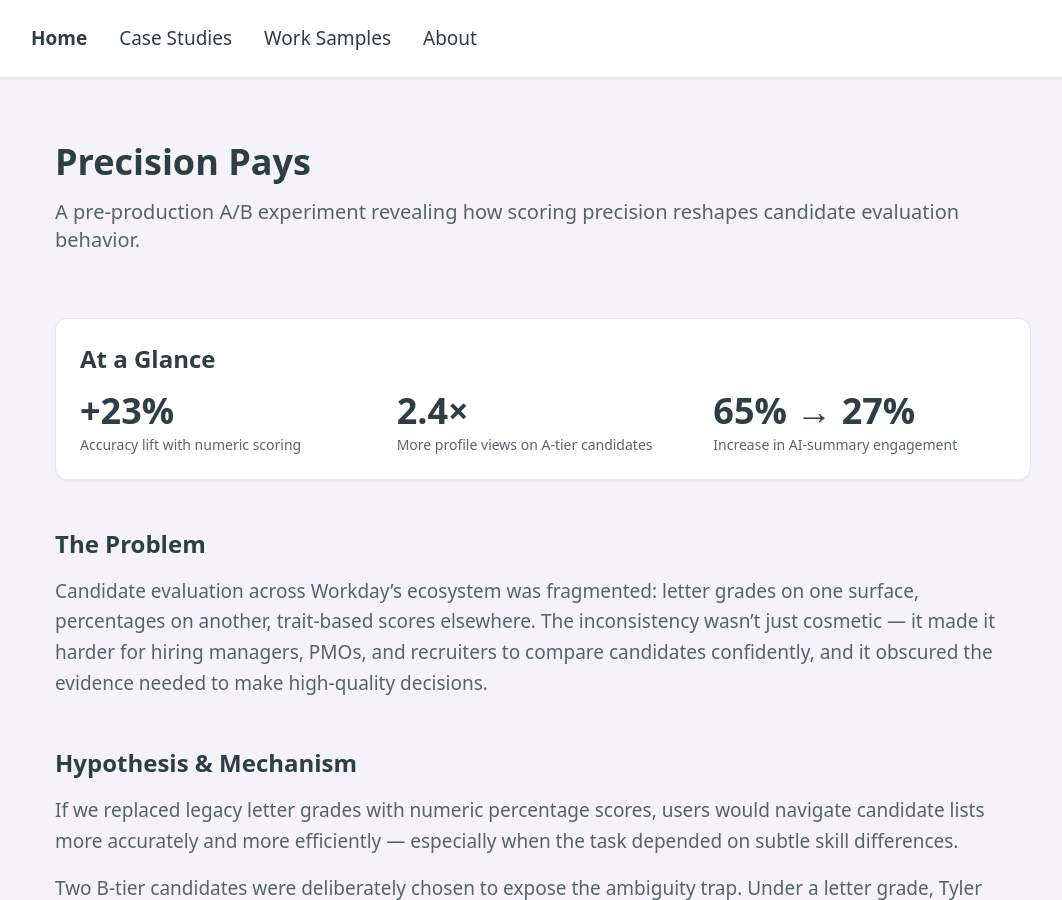
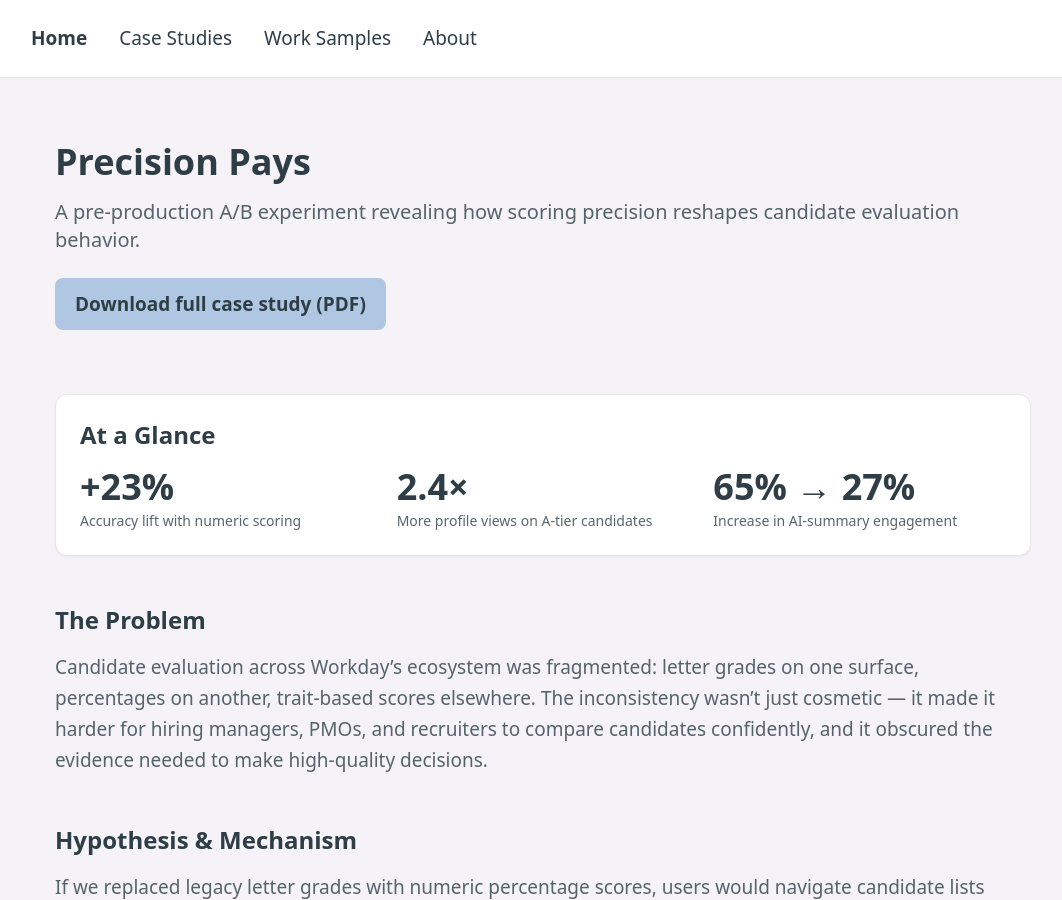
Before and after one commit to francine-i-stephens/francine-portfolio, a Jekyll site: the page case-studies/precision-pays.html, which Jekyll copies as it is, in a window 1280 px wide and 900 px high. Shown: the whole window, without its empty margins (97-1159 px from the left). Built offline with Jekyll 4.4.1, drawn with Linux system fonts in a browser that asks for light colours; nearby versions of some CDN libraries.

Commit message:
Update precision-pays.html

```diff
--- a/case-studies/precision-pays.html
+++ b/case-studies/precision-pays.html
@@ -36,9 +36,16 @@
   <!-- Header -->
   <header class="max-w-5xl mx-auto px-6 py-16">
     <h1 class="text-4xl font-bold mb-4">Precision Pays</h1>
-    <p class="text-charcoal/80 text-xl">
+    <p class="text-charcoal/80 text-xl mb-6">
       A pre‑production A/B experiment revealing how scoring precision reshapes candidate evaluation behavior.
     </p>
+
+    <!-- PDF Download Button -->
+    <a href="Standardized_Scoring_Case_Study_WD.pdf"
+       target="_blank"
+       class="inline-block px-5 py-3 bg-blueSoft text-charcoal font-semibold rounded-lg hover:bg-charcoal hover:text-white transition">
+      Download full case study (PDF)
+    </a>
   </header>
 
   <!-- Visual Summary -->
```
